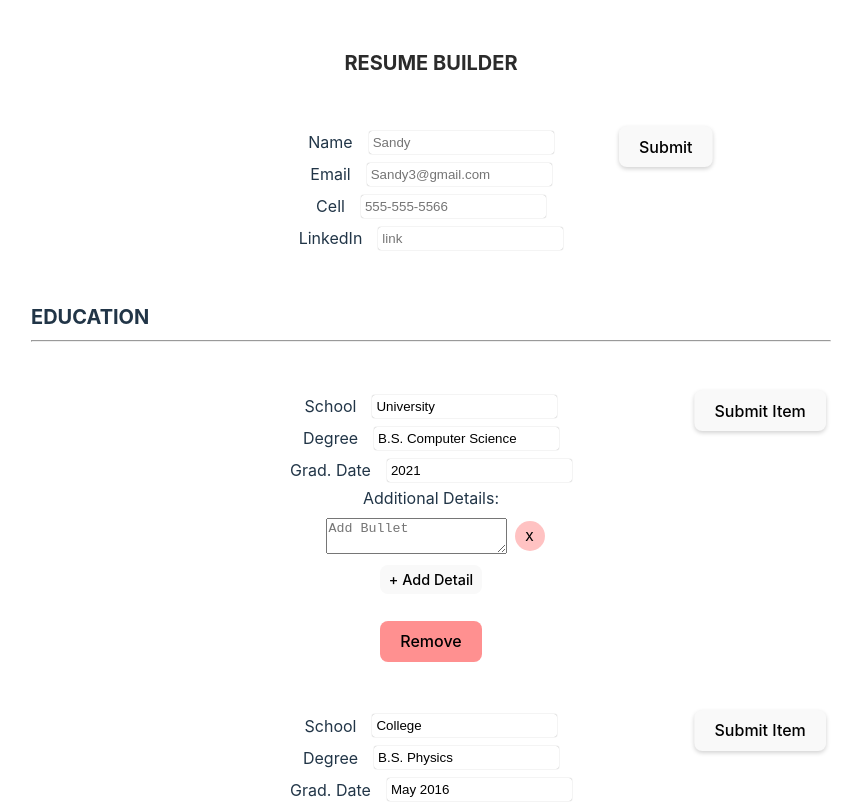
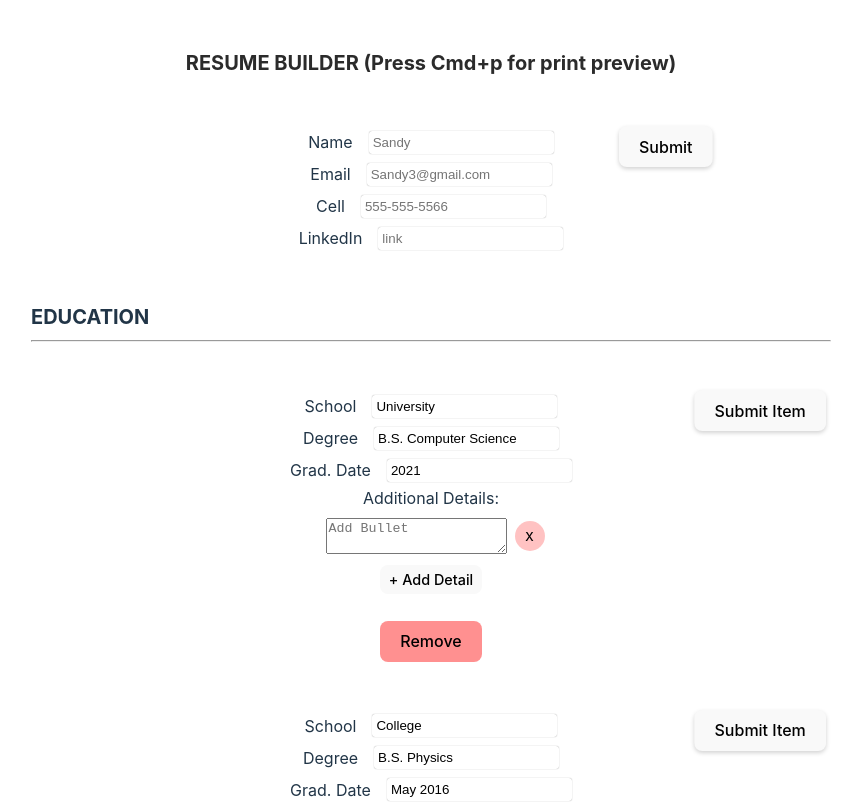
Before and after one commit to rann143/cv-application-react, a React (Vite) app: page / in a window 1280 px wide. Shown: the top 803 px of the page, without its empty margins (209-1067 px from the left). Built offline with nearby package versions, Linux system fonts and the light colour scheme.

Commit message:
added directions for print preview

```diff
--- a/src/components/App.jsx
+++ b/src/components/App.jsx
@@ -67,7 +67,7 @@ function App() {
 
   return (
     <div>
-       <h2 id='page-title'>RESUME BUILDER</h2>
+       <h2 id='page-title'>RESUME BUILDER (Press Cmd+p for print preview)</h2>
       <ContactWrapper />
       <h2>EDUCATION</h2>
       <hr/>
```
